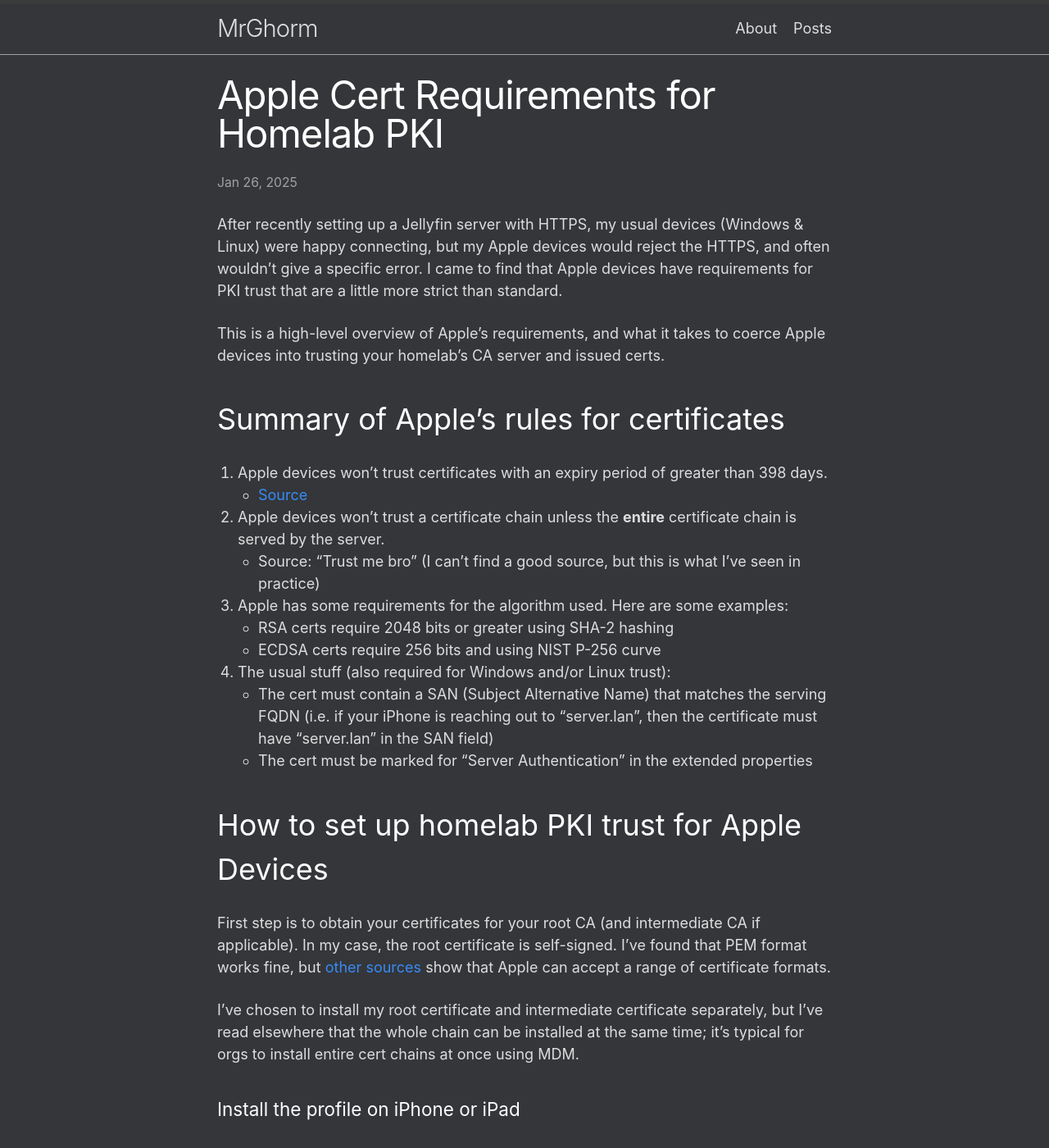
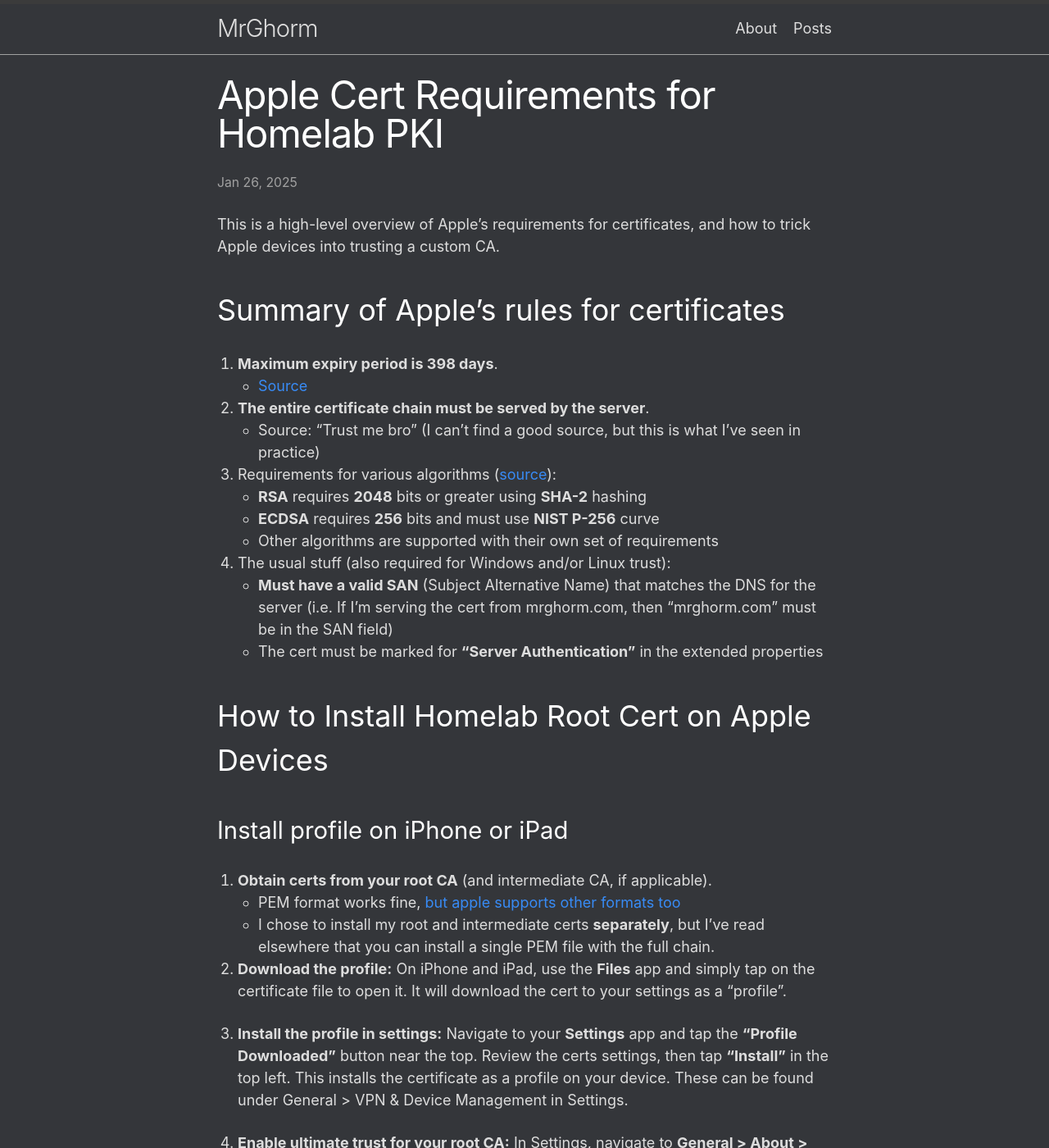
Before and after one commit to mrghorm/mrghorm.com, a Jekyll site: the page built from _posts/2025-01-26-Apple-Trust-with-Home-Lab-PKI.md, in a window 1280 px wide and 1400 px high. Shown: the whole window at 82% size. Built offline with Jekyll 4.4.1, drawn with Linux system fonts in a browser that asks for light colours; some of the changed text lies outside the part shown.

Commit message:
Updated Apple Trust article

```diff
--- a/_posts/2025-01-26-Apple-Trust-with-Home-Lab-PKI.md
+++ b/_posts/2025-01-26-Apple-Trust-with-Home-Lab-PKI.md
@@ -2,64 +2,69 @@
 layout: post
 title: Apple Cert Requirements for Homelab PKI
 excerpt_separator: <!--more-->
+updated_date: 2025-02-02
 ---
 
-After recently setting up a Jellyfin server with HTTPS, my usual devices (Windows & Linux) were happy connecting, but my Apple devices would reject the HTTPS, and often wouldn't give a specific error.  I came to find that Apple devices have requirements for PKI trust that are a little more strict than standard.
-
-This is a high-level overview of Apple's requirements, and what it takes to coerce Apple devices into trusting your homelab's CA server and issued certs.
+This is a high-level overview of Apple's requirements for certificates, and how to trick Apple devices into trusting a custom CA.
 
 <!--more-->
 
 # Summary of Apple's rules for certificates
 
-1.  Apple devices won't trust certificates with an expiry period of greater than 398 days.
+1.  **Maximum expiry period is 398 days**.
     - [Source](https://support.apple.com/en-us/102028#:~:text=398%20days%20is%20measured%20with,maximum%20validity%20of%20397%20days.)
-2.  Apple devices won't trust a certificate chain unless the **entire** certificate chain is served by the server.
+2.  **The entire certificate chain must be served by the server**.
     - Source:  "Trust me bro" (I can't find a good source, but this is what I've seen in practice)
-3.  Apple has some requirements for the algorithm used.  Here are some examples:
-    - RSA certs require 2048 bits or greater using SHA-2 hashing
-    - ECDSA certs require 256 bits and using NIST P-256 curve
+3.  Requirements for various algorithms ([source](https://www.apple.com/certificateauthority/ca_program.html)):
+    - **RSA** requires **2048** bits or greater using **SHA-2** hashing
+    - **ECDSA** requires **256** bits and must use **NIST P-256** curve
+    - Other algorithms are supported with their own set of requirements
 4.  The usual stuff (also required for Windows and/or Linux trust):
-    - The cert must contain a SAN (Subject Alternative Name) that matches the serving FQDN (i.e. if your iPhone is reaching out to "server.lan", then the certificate must have "server.lan" in the SAN field)
-    - The cert must be marked for "Server Authentication" in the extended properties
+    - **Must have a valid SAN** (Subject Alternative Name) that matches the DNS for the server (i.e. If I'm serving the cert from mrghorm.com, then "mrghorm.com" must be in the SAN field)
+    - The cert must be marked for **"Server Authentication"** in the extended properties
 
 
-# How to set up homelab PKI trust for Apple Devices
+# How to Install Homelab Root Cert on Apple Devices
 
-First step is to obtain your certificates for your root CA (and intermediate CA if applicable).  In my case, the root certificate is self-signed.  I've found that PEM format works fine, but [other sources](https://support.apple.com/guide/deployment/intro-to-certificate-management-depb5eff8914/web) show that Apple can accept a range of certificate formats.
+## Install profile on iPhone or iPad
 
-I've chosen to install my root certificate and intermediate certificate separately, but I've read elsewhere that the whole chain can be installed at the same time; it's typical for orgs to install entire cert chains at once using MDM.
+1. **Obtain certs from your root CA** (and intermediate CA, if applicable).
+   - PEM format works fine, [but apple supports other formats too](https://support.apple.com/guide/deployment/intro-to-certificate-management-depb5eff8914/web)
+   - I chose to install my root and intermediate certs **separately**, but I've read elsewhere that you can install a single PEM file with the full chain.
 
+2. **Download the profile:** On iPhone and iPad, use the **Files** app and simply tap on the certificate file to open it.  It will download the cert to your settings as a "profile".
 
-### Install the profile on iPhone or iPad
+3. **Install the profile in settings:** Navigate to your **Settings** app and tap the **"Profile Downloaded"** button near the top.  Review the certs settings, then tap **"Install"** in the top left.  This installs the certificate as a profile on your device.  These can be found under General > VPN & Device Management in Settings.
 
-1. **Download the profile:** On iPhone and iPad, use the **Files** app and simply tap on the certificate file to open it.  It will download the cert to your settings as a "profile".
-
-2. **Install the profile in settings:** Navigate to your **Settings** app and tap the **"Profile Downloaded"** button near the top.  Review the certs settings, then tap **"Install"** in the top left.  This installs the certificate as a profile on your device.  These can be found under General > VPN & Device Management in Settings.
-
-3. **Enable ultimate trust for your root CA:**  In Settings, navigate to **General > About > Certificate Trust Settings**.  Enable "Full Trust For Root Certificates" for your root certificate.
+4. **Enable ultimate trust for your root CA:**  In Settings, navigate to **General > About > Certificate Trust Settings**.  Enable "Full Trust For Root Certificates" for your root certificate.
 
 Repeat steps 1 & 2 for your intermediate CA if applicable.  An intermediate CA won't show up in the ultimate trust settings.
 
 
 ### Install the profile on Apple TV
 
-See [this tutorial](https://lucaslegname.github.io/mitmproxy/2020/04/10/certificate-tvos.html) from Lucas Legname on how to install a profile on an Apple TV using DropBox:
-
-The process is very similar to iPhone or iPad, but requires a download link that you can type into the Apple TV.  To download the certificate into the Apple TV, navigate to **Settings > General > Privacy**.  Scroll to **Share Apple TV Analytics**, but click the **Play** button rather than clicking on it normally.
+See [this tutorial](https://lucaslegname.github.io/mitmproxy/2020/04/10/certificate-tvos.html) from Lucas Legname on how to install a profile on an Apple TV using DropBox.  The process is very similar to iPhone or iPad, but requires a download link that you can type into the Apple TV.  In summary:
 
 
-# Generating a Certificate for your Server
-
-Make sure you generate your certificate based on the rules above.
-
-Due to the 398-day expiry requirement, it's best to have the server automatically renew certificates assigned to it.  In my own environment, and at the recommendation of step-ca, I tend to run my certs with much shorter expiry times (as short as 1 week in some instances).  [See the step-ca docs](https://smallstep.com/docs/step-ca/certificate-authority-server-production/#use-short-lived-certificates)
-
-The server needs to serve the *entire* chain, or your iPhone won't trust the cert.  If the server can use PEM format, then it's easy to combine the server's cert, the intermediate cert, and the root cert into one file.
-
-For example, Jellyfin with its native HTTPS will *only* serve the HTTPS cert assigned to it, and not the whole chain.  This breaks Apple's trust.  In order to get around this, I had to set up an nginx proxy in front of Jellyfin that serves the entire certificate chain (including the root, intermediate, and server certs).  Linux & Windows on the other hand are happy to only receive the server certificate, as long as the root and intermediate certs are installed.
+1. Navigate to **Settings > General > Privacy**.  Scroll to **Share Apple TV Analytics**, but click the **Play** button rather than clicking on it normally.
+2. Click on **Add Profile**
+3. Enter the URL where your certificate is hosted, then click **Done**
+4. Navigate to **Settings > General > About**, then click **Certificate Trust Settings**
+5. Click on your certificate to trust it.  It should say **Trusted** next to it when finished
 
 
 # Troubleshooting
 
-One great tool I've found for troubleshooting is the [TLS Inspector](https://apps.apple.com/us/app/tls-inspector/id1100539810) app on iPhone.  It will show any potential issues with the certificate being served.
+One great tool I've found for troubleshooting is the [TLS Inspector](https://apps.apple.com/us/app/tls-inspector/id1100539810) app on iPhone.  It will show any potential issues with the certificate being served, as well as show all the certificate's details.
+
+---
+
+# Changelog
+
+2025-02-02:
+- Simplified article; gets to the point much faster.
+- Updated some sources for requirements
+- Added a changelog
+
+2025-02-02:
+- Added table of contents
```
